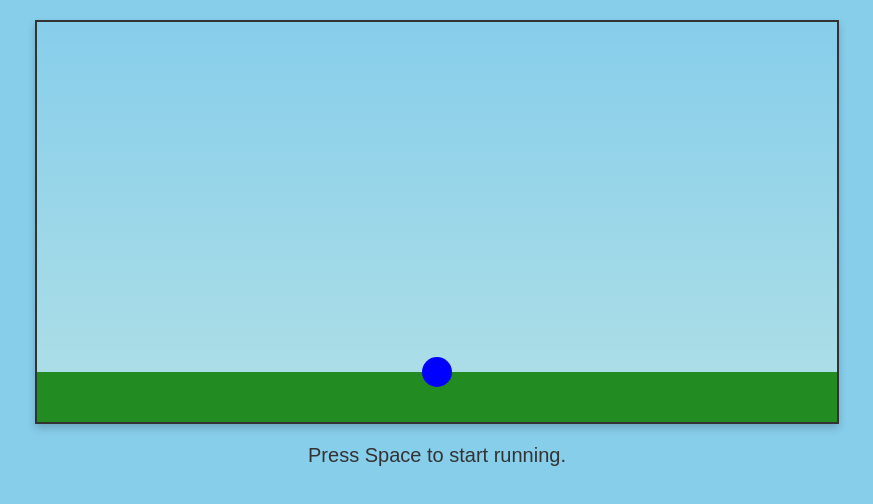
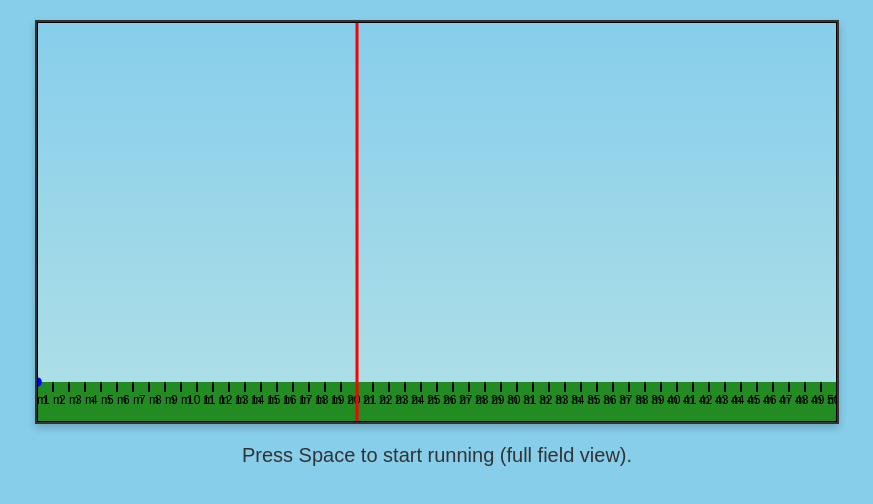
Before and after one commit to Parrotcoding/thrower, a plain HTML site: page index.html in a window 1280 px wide. Shown: the whole page, without its empty margins (203-1076 px from the left). Drawn offline with Linux system fonts and the light colour scheme.

Commit message:
Update index.html

```diff
--- a/index.html
+++ b/index.html
@@ -2,7 +2,7 @@
 <html lang="en">
 <head>
   <meta charset="UTF-8">
-  <title>Javelin Throwing Game - Enhanced</title>
+  <title>Javelin Throwing Game - Full Field View & Meter Markings</title>
   <style>
     body {
       margin: 0;
@@ -30,39 +30,44 @@
 
   <script>
     // === Constants & Settings ===
-    const meterToPixel = 50;       // Scale: 1 meter = 50 pixels.
-    const groundOffset = 50;       // Ground drawn at canvas.height - groundOffset.
+    // Scale for running state: 1 meter = 50 pixels.
+    const meterToPixel = 50;
+    // Field width (in meters) that will be shown in the "ready" (full-field) state.
+    const fieldWidth = 50;
+    // Bottom margin in pixels (for drawing the ground and meter markings).
+    const bottomMargin = 40;
     const canvas = document.getElementById('gameCanvas');
     const ctx = canvas.getContext('2d');
 
     // World physics (SI units)
-    const gravity = -9.81;         // Gravity (m/s^2), upward is positive.
-    const playerSpeed = 7;         // Runner speed in m/s.
-    const throwSpeed = 30;         // Javelin throw speed in m/s.
+    const gravity = -9.81;           // Gravity (m/s^2), upward positive.
+    const playerSpeed = 7;           // Runner speed in m/s.
+    const throwSpeed = 30;           // Javelin throw speed in m/s.
     const minAngle = 20 * Math.PI/180; // Minimum throw angle (radians).
     const maxAngle = 60 * Math.PI/180; // Maximum throw angle (radians).
-    const maxHoldTime = 2000;      // Maximum hold time in ms for aiming.
+    const maxHoldTime = 2000;        // Maximum hold time (ms) for aiming.
 
     // === Game States ===
-    // "ready" - waiting to start,
-    // "running" - player moving,
-    // "aiming" - holding space to aim,
-    // "thrown" - javelin in flight,
-    // "landed" - javelin hit the ground,
-    // "foul" - failed (crossed foul line without throwing).
+    // "ready"   - Waiting to start; full field overview is shown.
+    // "running" - Player is moving (camera scrolls).
+    // "aiming"  - Holding Space to aim (preview dots appear).
+    // "thrown"  - Javelin is in flight.
+    // "landed"  - Javelin has hit the ground.
+    // "foul"    - Foul (player crossed foul line without throwing).
     let gameState = "ready";
-    let resultText = "";
+    let resultText = "Press Space to start running (full field view).";
 
     // === World Objects ===
-    let player = { x: 0, y: 0 };    // Player's position (meters). Ground is y = 0.
-    const playerRadius = 0.3;       // Player drawn as a circle (meters).
+    // Player's position (in meters); ground is y = 0.
+    let player = { x: 0, y: 0 };
+    const playerRadius = 0.3;  // Player drawn as a circle (meters).
 
-    // Foul line position (world x in meters)
-    const foulLineX = 20;         // Must throw before crossing this line.
+    // Foul line position (in meters)
+    const foulLineX = 20; // Must throw before crossing this line.
 
     // Javelin properties
     let javelin = { x: 0, y: 0, vx: 0, vy: 0 };
-    const javelinLength = 1.2;      // Length of the javelin in meters.
+    const javelinLength = 1.2; // Length in meters.
 
     // === Input Control ===
     let spacePressed = false;
@@ -70,20 +75,48 @@
     let holdDuration = 0;
 
     // === Camera Transformation ===
-    // The view is centered on the player.
+    // In the "ready" state, the camera is fixed so the full field (0 to fieldWidth) fits the canvas.
+    // In other states, the view is centered on the player.
     function worldToScreen(x, y) {
-      let cameraX = player.x - (canvas.width / 2) / meterToPixel;
-      let screenX = (x - cameraX) * meterToPixel;
-      // World y=0 (ground) maps to canvas.height - groundOffset.
-      let screenY = canvas.height - groundOffset - y * meterToPixel;
-      return { screenX, screenY };
+      let scale = meterToPixel;
+      let cameraX;
+      if (gameState === "ready") {
+        // In ready state, use a scale that fits the entire field horizontally.
+        scale = canvas.width / fieldWidth;
+        cameraX = 0; // Show world x from 0 to fieldWidth.
+      } else {
+        cameraX = player.x - (canvas.width / (2 * meterToPixel));
+      }
+      let screenX = (x - cameraX) * scale;
+      let screenY = canvas.height - bottomMargin - y * scale;
+      return { screenX, screenY, scale: scale, cameraX: cameraX };
+    }
+
+    // Draw meter markings along the ground.
+    function drawMeterMarkings(cameraX, scale) {
+      ctx.fillStyle = "black";
+      ctx.strokeStyle = "black";
+      ctx.font = "12px Arial";
+      // Determine the visible range (in world coordinates) based on the current camera.
+      let startMark = Math.floor(cameraX);
+      let endMark = Math.ceil(cameraX + canvas.width / scale);
+      for (let m = startMark; m <= endMark; m++) {
+        let xPos = (m - cameraX) * scale;
+        // Draw a small tick on the ground.
+        ctx.beginPath();
+        ctx.moveTo(xPos, canvas.height - bottomMargin);
+        ctx.lineTo(xPos, canvas.height - bottomMargin + 10);
+        ctx.stroke();
+        // Label the meter mark.
+        ctx.fillText(m + " m", xPos - 10, canvas.height - bottomMargin + 22);
+      }
     }
 
     // === Main Game Loop ===
     let lastTime = 0;
     function gameLoop(timestamp) {
       if (!lastTime) lastTime = timestamp;
-      const dt = (timestamp - lastTime) / 1000; // dt in seconds.
+      const dt = (timestamp - lastTime) / 1000; // Time delta in seconds.
       lastTime = timestamp;
 
       update(dt);
@@ -109,14 +142,13 @@
         if (gameState === "aiming" && spacePressed) {
           holdDuration = performance.now() - holdStartTime;
         }
-      }
-      else if (gameState === "thrown") {
+      } else if (gameState === "thrown") {
         // Update javelin physics.
         javelin.vy += gravity * dt;
         javelin.x += javelin.vx * dt;
         javelin.y += javelin.vy * dt;
 
-        // When the javelin hits the ground (world y <= 0), clamp it.
+        // When the javelin hits the ground (y <= 0), stop the simulation.
         if (javelin.y <= 0) {
           javelin.y = 0;
           gameState = "landed";
@@ -128,6 +160,11 @@
 
     // === Draw Everything ===
     function draw() {
+      // Get transformation info (scale and cameraX) based on current state.
+      let transform = worldToScreen(0, 0);
+      let scale = transform.scale;
+      let cameraX = transform.cameraX;
+
       // Clear the canvas.
       ctx.clearRect(0, 0, canvas.width, canvas.height);
 
@@ -140,7 +177,10 @@
 
       // Draw ground.
       ctx.fillStyle = "#228B22";
-      ctx.fillRect(0, canvas.height - groundOffset, canvas.width, groundOffset);
+      ctx.fillRect(0, canvas.height - bottomMargin, canvas.width, bottomMargin);
+
+      // Draw meter markings.
+      drawMeterMarkings(cameraX, scale);
 
       // Draw foul line.
       let foulLineScreen = worldToScreen(foulLineX, 0);
@@ -153,10 +193,9 @@
 
       // --- Preview Dots (in Aiming Mode) ---
       if (gameState === "aiming" && spacePressed) {
-        // Determine angle based on hold duration.
         let angleFactor = Math.min(holdDuration, maxHoldTime) / maxHoldTime;
         let angle = minAngle + (maxAngle - minAngle) * angleFactor;
-        // Calculate initial velocity for the preview.
+        // Compute initial velocity for preview.
         let initVx = playerSpeed + throwSpeed * Math.cos(angle);
         let initVy = throwSpeed * Math.sin(angle);
         let startX = player.x;
@@ -168,7 +207,7 @@
           let t = i * dotInterval;
           let dotX = startX + initVx * t;
           let dotY = startY + initVy * t + 0.5 * gravity * t * t;
-          if (dotY < 0) break;  // Stop drawing if the dot is below ground.
+          if (dotY < 0) break;
           let pos = worldToScreen(dotX, dotY);
           ctx.beginPath();
           ctx.arc(pos.screenX, pos.screenY, 4, 0, Math.PI * 2);
@@ -180,12 +219,11 @@
       let playerScreen = worldToScreen(player.x, player.y);
       ctx.fillStyle = "#0000FF";
       ctx.beginPath();
-      ctx.arc(playerScreen.screenX, playerScreen.screenY, playerRadius * meterToPixel, 0, Math.PI * 2);
+      ctx.arc(playerScreen.screenX, playerScreen.screenY, playerRadius * scale, 0, Math.PI * 2);
       ctx.fill();
 
       // --- Draw the Javelin ---
       if (gameState === "aiming") {
-        // While aiming, the javelin is attached to the player.
         let angleFactor = Math.min(holdDuration, maxHoldTime) / maxHoldTime;
         let angle = minAngle + (maxAngle - minAngle) * angleFactor;
         let pos = worldToScreen(player.x, player.y + 0.5);
@@ -196,12 +234,10 @@
         ctx.lineWidth = 2;
         ctx.beginPath();
         ctx.moveTo(0, 0);
-        ctx.lineTo(javelinLength * meterToPixel, 0);
+        ctx.lineTo(javelinLength * scale, 0);
         ctx.stroke();
         ctx.restore();
-      }
-      else if (gameState === "thrown" || gameState === "landed") {
-        // Draw the javelin in flight or after landing.
+      } else if (gameState === "thrown" || gameState === "landed") {
         let pos = worldToScreen(javelin.x, javelin.y);
         let angle = Math.atan2(javelin.vy, javelin.vx);
         ctx.save();
@@ -211,9 +247,16 @@
         ctx.lineWidth = 2;
         ctx.beginPath();
         ctx.moveTo(0, 0);
-        ctx.lineTo(javelinLength * meterToPixel, 0);
+        ctx.lineTo(javelinLength * scale, 0);
         ctx.stroke();
         ctx.restore();
+      }
+
+      // --- In Ready State, optionally draw a border to emphasize the full-field view ---
+      if (gameState === "ready") {
+        ctx.strokeStyle = "black";
+        ctx.lineWidth = 2;
+        ctx.strokeRect(0, 0, canvas.width, canvas.height);
       }
     }
 
@@ -221,11 +264,11 @@
     document.addEventListener('keydown', function(e) {
       if (e.code === "Space") {
         if (gameState === "ready") {
-          // First space press starts the run.
+          // Start running.
           gameState = "running";
           resultText = "";
         } else if (gameState === "running") {
-          // Pressing space while running begins aiming.
+          // Begin aiming.
           gameState = "aiming";
           spacePressed = true;
           holdStartTime = performance.now();
@@ -241,7 +284,6 @@
       if (e.code === "Space") {
         if (gameState === "aiming" && spacePressed) {
           spacePressed = false;
-          // Compute the current angle based on how long space was held.
           let angleFactor = Math.min(holdDuration, maxHoldTime) / maxHoldTime;
           let angle = minAngle + (maxAngle - minAngle) * angleFactor;
           // Set javelin initial conditions.
@@ -257,7 +299,7 @@
     // === Reset Game ===
     function resetGame() {
       gameState = "ready";
-      resultText = "Press Space to start running.";
+      resultText = "Press Space to start running (full field view).";
       player.x = 0;
       player.y = 0;
       javelin = { x: 0, y: 0, vx: 0, vy: 0 };
@@ -265,9 +307,6 @@
       holdDuration = 0;
       holdStartTime = 0;
     }
-
-    // === Initial Instructions ===
-    resultText = "Press Space to start running.";
   </script>
 </body>
 </html>
```
